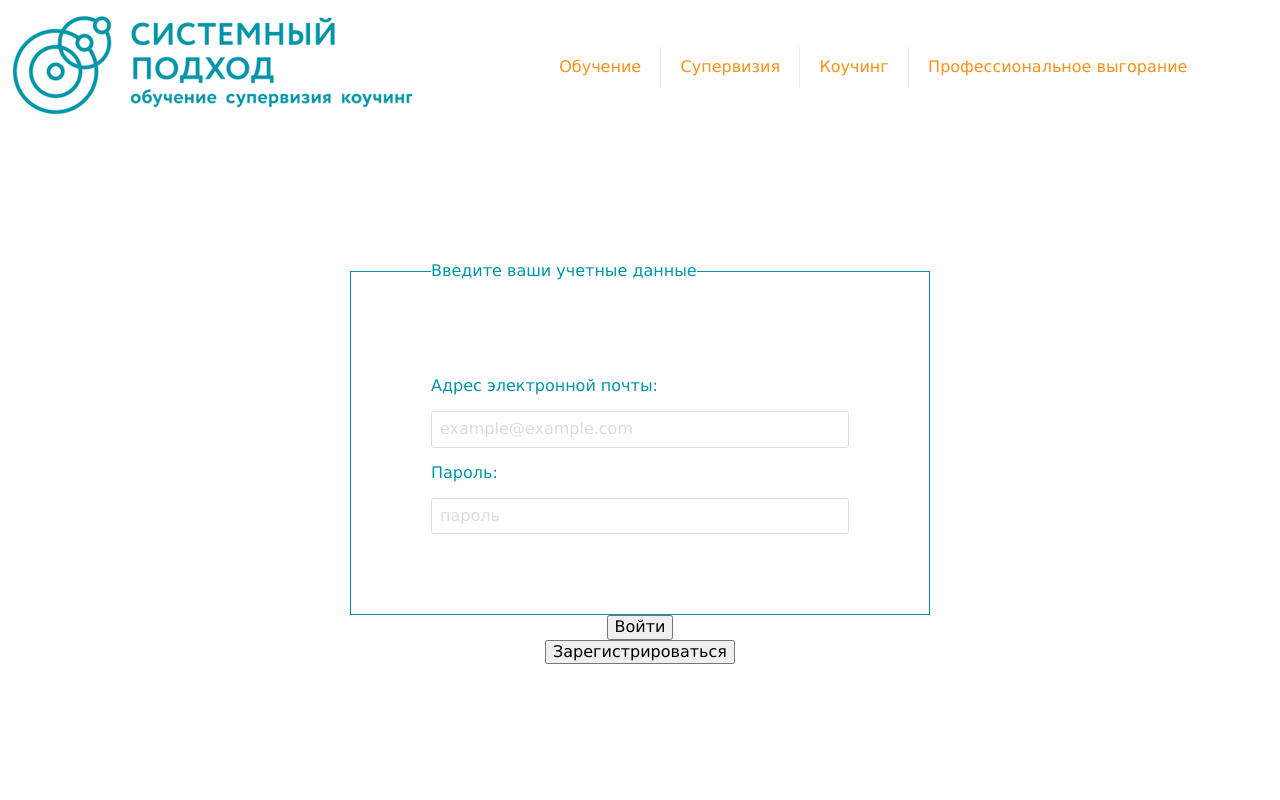
After one commit to Garrbuzz/sp-new, a PHP site: page /login.html in a window 1280 px wide. The commit adds this page. Run offline with PHP 8.4, Linux system fonts and the light colour scheme.

Commit message:
home login form

```diff
--- a/source/css/nav.scss
+++ b/source/css/nav.scss
@@ -17,11 +17,10 @@
 				padding:0.7em 1.2em;
 				text-decoration: none;
 			    display: block;
-			    transition: color .2s ease-in-out, background .2s ease-in-out,;
+			    transition: color .2s ease-in-out, background .2s ease-in-out;
 			}
-			a:hover{
+			a:hover, .current{
 				color:#0095a6;
-				// color:#ff6525;
 				background:#eee;
 			}
 
--- a/www/css/style.css
+++ b/www/css/style.css
@@ -360,9 +360,9 @@ template {
         padding: 0.7em 1.2em;
         text-decoration: none;
         display: block;
-        -webkit-transition: color 0.2s ease-in-out, background 0.2s ease-in-out;
-        transition: color 0.2s ease-in-out, background 0.2s ease-in-out; }
-      .nav-wrap ul li a:hover {
+        -webkit-transition: color .2s ease-in-out, background .2s ease-in-out;
+        transition: color .2s ease-in-out, background .2s ease-in-out; }
+      .nav-wrap ul li a:hover, .nav-wrap ul li .current {
         color: #0095a6;
         background: #eee; }
     .nav-wrap ul li:first-child {
@@ -372,7 +372,8 @@ template {
   background: #0095a6;
   height: 25em;
   position: relative;
-  font-family: verdana; }
+  font-family: verdana;
+  position: relative; }
 
 .circle-up {
   position: absolute;
@@ -423,3 +424,64 @@ template {
     color: #444;
     margin: 0.75em 1em;
     line-height: 1.6em; }
+
+.inwork {
+  height: 30em; }
+
+.cabinet {
+  position: absolute;
+  z-index: 3;
+  top: 1.5em;
+  left: 1.5em;
+  padding: 0 1em;
+  border-radius: 1.7em;
+  color: #eee;
+  border: 1px solid #eaeaea;
+  background: rgba(220, 220, 230, 0.5); }
+  .cabinet p {
+    margin: .4em; }
+  .cabinet a {
+    text-decoration: none;
+    color: white;
+    -webkit-transition: color 0.2s linear, background 0.2s linear;
+    transition: color 0.2s linear, background 0.2s linear; }
+  .cabinet a:hover {
+    color: #fd9017; }
+
+.cabinet:hover {
+  background: rgba(255, 255, 255, 0.75);
+  cursor: pointer; }
+
+.login {
+  margin: 8em 0;
+  grid-column: 4/10;
+  font-family: verdana; }
+  .login fieldset {
+    padding: 5em;
+    color: #0095a6;
+    border: 1px solid #0095a6; }
+  .login input {
+    border: 1px solid #ddd;
+    border-radius: 3px;
+    padding: 0.5em;
+    width: 25em; }
+  .login ::-webkit-input-placeholder {
+    color: #ddd; }
+  .login ::-moz-placeholder {
+    color: #ddd; }
+  .login :-moz-placeholder {
+    color: #ddd; }
+  .login :-ms-input-placeholder {
+    color: #ddd; }
+
+.buttons {
+  display: -webkit-box;
+  display: -ms-flexbox;
+  display: flex;
+  -webkit-box-orient: vertical;
+  -webkit-box-direction: normal;
+  -ms-flex-direction: column;
+  flex-direction: column;
+  -webkit-box-align: center;
+  -ms-flex-align: center;
+  align-items: center; }
--- /dev/null
+++ b/www/login.html
@@ -0,0 +1,44 @@
+<!DOCTYPE html>
+<html lang="en">
+<head>
+	<link rel="stylesheet" href="../css/style.css">
+	<meta charset="UTF-8">
+	<title>Document</title>
+
+</head>
+<header class="grid-12">
+	<div class="logo flex-hcenter-wrap"><a href="index.html"><img src="../img/logo.png" alt=""></a></div>
+	<div class="nav-wrap flex-hcenter-vcenter-wrap">
+
+			<ul>
+				<li><a href="learning.html">Обучение</a></li>
+				<li><a href="supervision.html">Супервизия</a></li>
+				<li><a href="couching.html">Коучинг</a></li>
+				<li><a href="prof-burnout.html">Профессиональное выгорание</a></li>
+			</ul>
+
+	</div>
+</header>
+
+
+<section class="grid-12">
+	<div class="login flex-hcenter-wrap">
+		<div>
+			<fieldset>
+				<legend>Введите ваши учетные данные</legend>
+				<p><label>Адрес электронной почты:</p></label><input  type="text" placeholder="example@example.com">
+				<p><label>Пароль:</label></p><input type="password" placeholder="пароль">
+			</fieldset>
+
+		</div>
+		<div class="buttons">
+			<div><button>Войти</button></div>
+			<div><button>Зарегистрироваться</button></div>
+		</div>
+
+	</div>
+</section>
+<body>
+
+</body>
+</html>
```
Also changed, not shown: source/css/style.scss (+66 -1 lines), source/html/couching.html (added, +35 -0 lines), source/html/index.html (+4 -17 lines), source/html/learning.html (added, +33 -0 lines), source/html/login.html (added, +44 -0 lines), source/html/prof-burnout.html (added, +53 -0 lines), source/html/supervision.html (added, +35 -0 lines), www/couching.html (added, +35 -0 lines), www/learning.html (added, +33 -0 lines), www/prof-burnout.html (added, +53 -0 lines), www/supervision.html (added, +35 -0 lines), package-lock.json.
